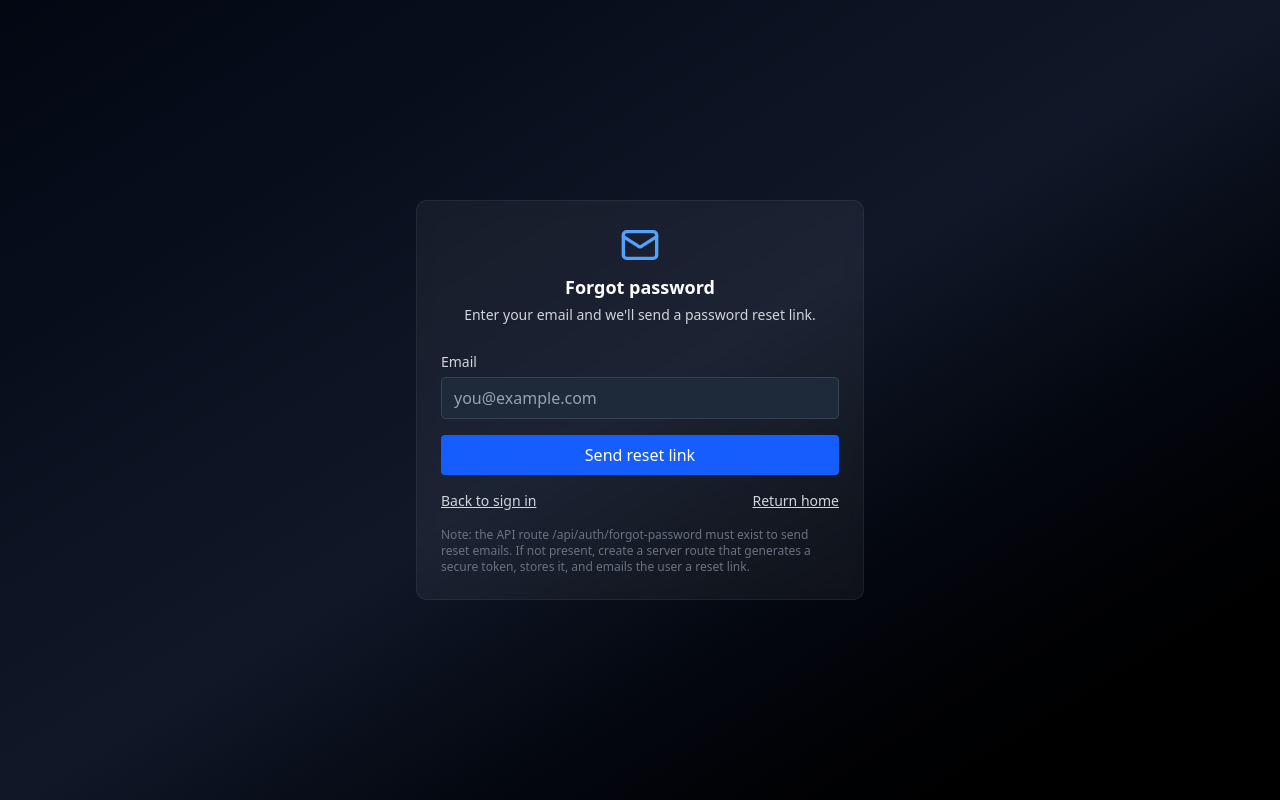
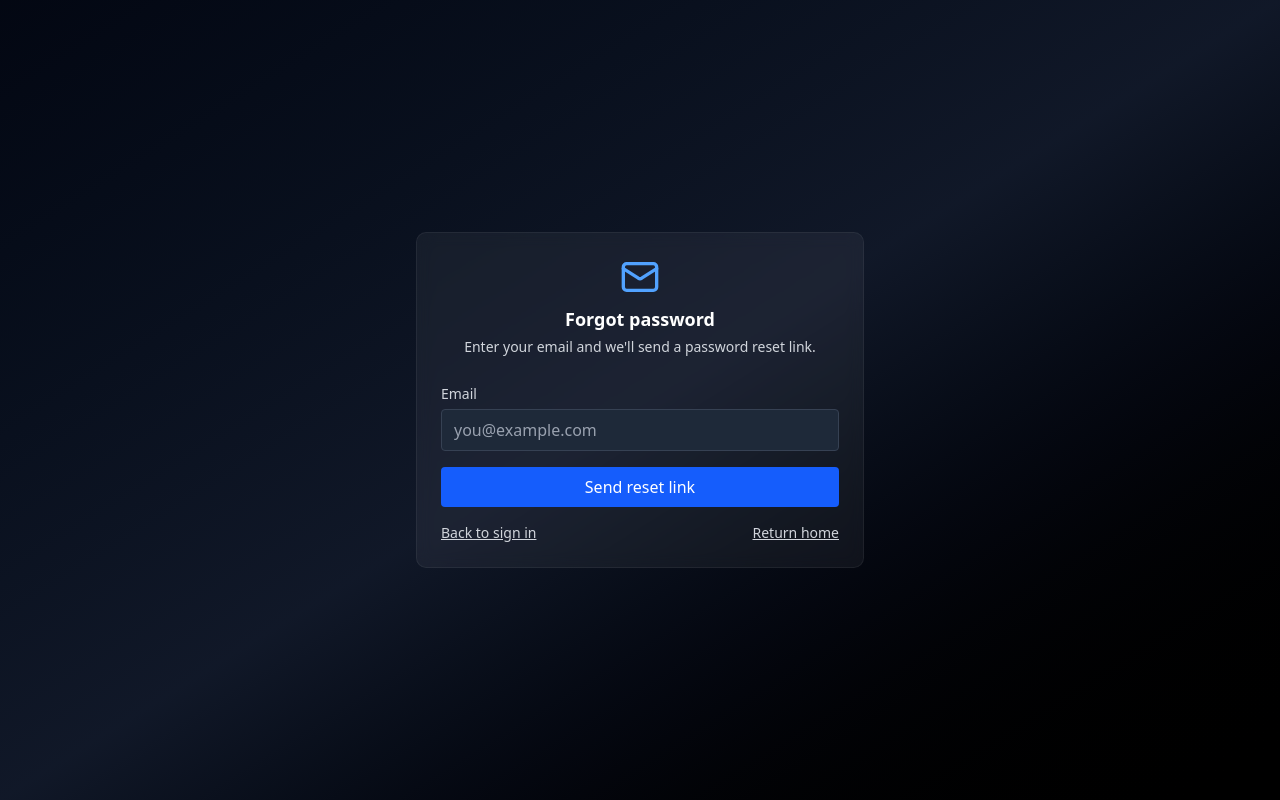
Before and after one commit to ByteBuddy2000/ledgerApp, a Next.js app: page /forgot-password in a window 1280 px wide. Built offline with nearby package versions, Linux system fonts and the light colour scheme.

Commit message:
okay now endede

```diff
--- a/app/forgot-password/page.jsx
+++ b/app/forgot-password/page.jsx
@@ -84,11 +84,7 @@ export default function ForgotPasswordPage() {
           </Link>
         </div>
 
-        <p className="text-xs text-gray-500 mt-4">
-          Note: the API route /api/auth/forgot-password must exist to send reset
-          emails. If not present, create a server route that generates a secure
-          token, stores it, and emails the user a reset link.
-        </p>
+
       </div>
     </div>
   );
```
